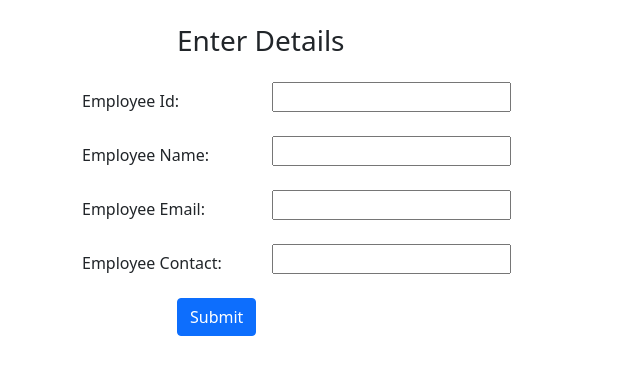
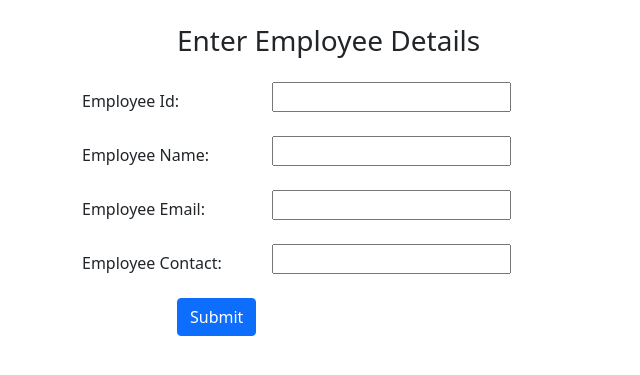
Before and after one commit to Vishal-Capgemini2121/First-Django-Application, a Django app: page /emp in a window 1280 px wide. Shown: the part 56-431 px from the top of the page, without its empty margins (0-640 px from the left). Run offline with Django 3.2, Linux system fonts and the light colour scheme; some libraries are stand-ins or nearby versions.

Commit message:
mycommit

```diff
--- a/crudexample/employee/templates/index.html
+++ b/crudexample/employee/templates/index.html
@@ -17,7 +17,7 @@
     <div class="form-group row">
     <label class="col-sm-1 col-form-label"></label>
     <div class="col-sm-4">
-    <h3>Enter Details</h3>
+    <h3>Enter Employee Details</h3>
     </div>
   </div>
     <div class="form-group row">
```
Also changed, not shown: crudexample/db.sqlite3.
